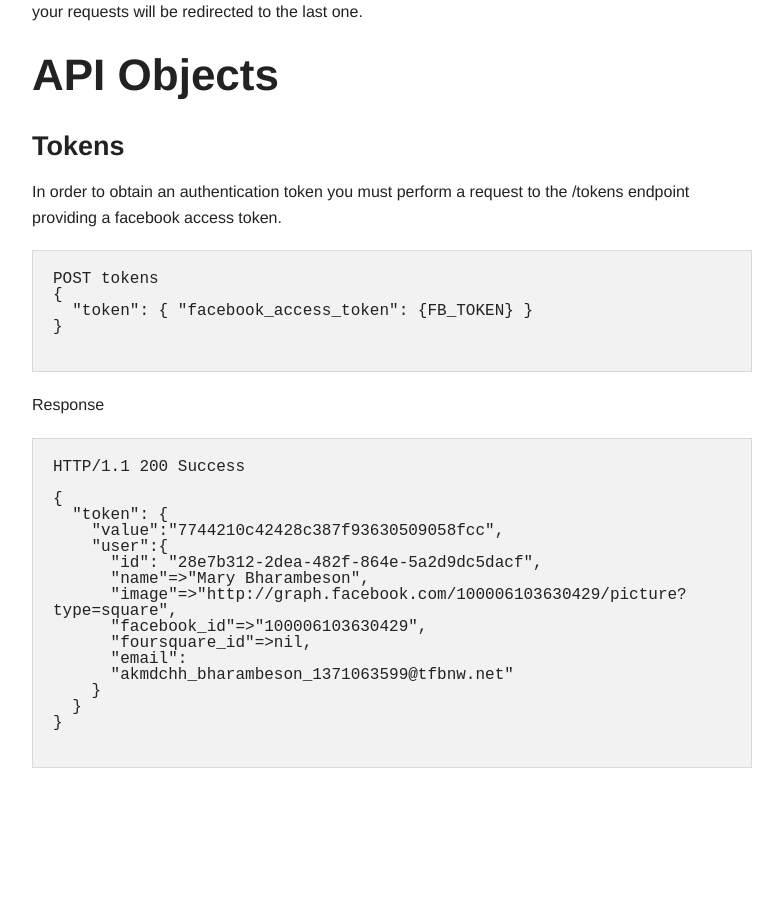
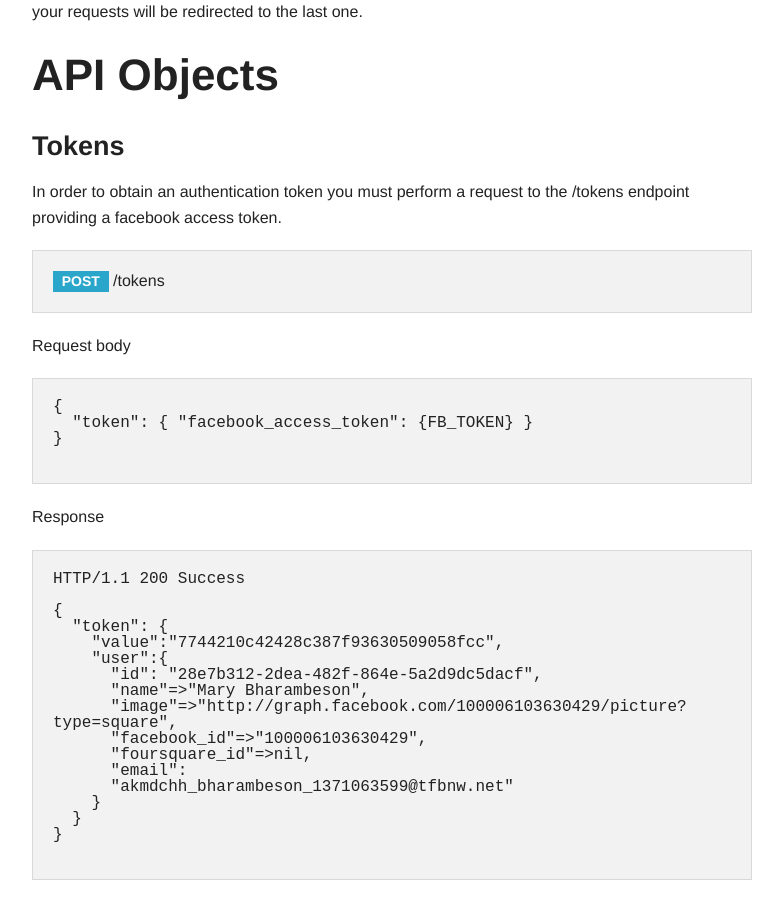
Before and after one commit to matteodepalo/playround-developer, a Jekyll site: the page built from index.html, in a window 1280 px wide and 900 px high, scrolled down 1181 px. Shown: the whole window, without its empty margins (373-1156 px from the left). Built offline with Jekyll 4.4.1, drawn with Linux system fonts in a browser that asks for light colours; before the commit the page ends 1969 px from its top, so only the background shows below that.

Commit message:
Updated tokens style

```diff
--- a/index.html
+++ b/index.html
@@ -106,8 +106,13 @@ HTTP/1.1 422 Unprocessable Entity
         <p>In order to obtain an authentication token you must perform a request to the /tokens endpoint providing a facebook access token.</p>
 
         <div class="panel">
+          <span class="label">POST</span> /tokens
+        </div>
+
+        <p>Request body</p>
+
+        <div class="panel">
           <pre>
-POST tokens
 {
   "token": { "facebook_access_token": {FB_TOKEN} }
 }
```
